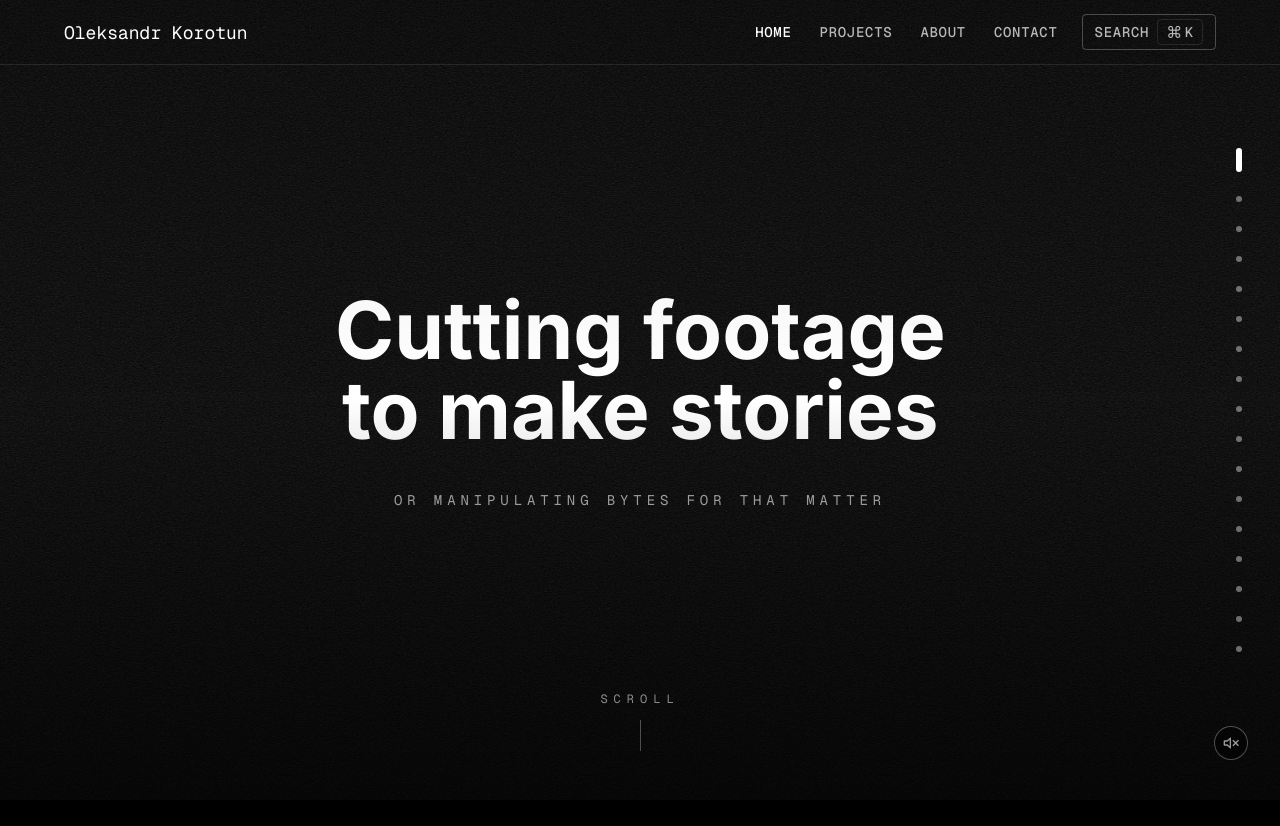
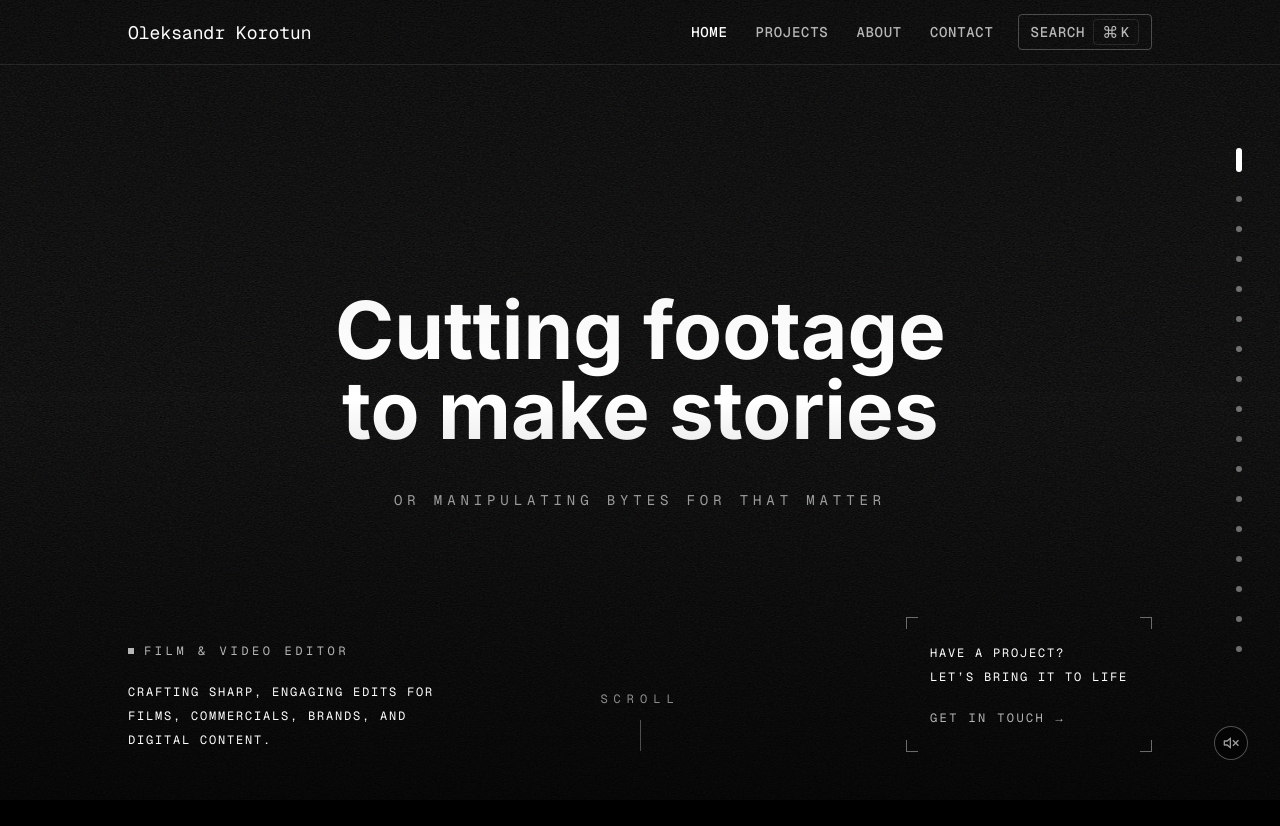
Before and after one commit to jonhyblaze/portfolio-edit, a Next.js app: page / in a window 1280 px wide. Shown: the top 826 px of the page. Built offline with nearby package versions, Linux system fonts and the light colour scheme.

Commit message:
adding a cta to fist slide in showcase block

```diff
--- a/components/layout/header.tsx
+++ b/components/layout/header.tsx
@@ -29,7 +29,7 @@ export function Header() {
         !scrolled && "backdrop-blur-none",
         SKIP_BLUR_ROUTES.has(pathname) && "backdrop-blur-none"
       )}>
-      <div className="max-w-8xl mx-auto flex px-5 sm:px-16 laptop:px-0 h-16 items-center justify-between">
+      <div className="max-w-8xl mx-auto flex px-5 sm:px-16 md:px-32 h-16 items-center justify-between">
         <Link href="/" className="label-l transition-opacity hover:opacity-80">
           Oleksandr Korotun
         </Link>
--- a/components/showcase/video-showcase.tsx
+++ b/components/showcase/video-showcase.tsx
@@ -1,6 +1,7 @@
 "use client"
 
 import { Fragment, useCallback, useEffect, useRef, useState } from "react"
+import Link from "next/link"
 import { SoundToggle } from "@/components/sound/sound-toggle"
 import { useSound } from "@/components/sound/sound-provider"
 import { FilmGrain } from "@/components/film-grain"
@@ -78,6 +79,18 @@ export type TitleSlide = SlideBase &
     kind: "title"
     text: string
     sub?: string
+    /** Bottom left of the frame: the discipline, and a line on what the work is. */
+    standfirst?: {
+      role: string
+      blurb: string
+    }
+    /** Bottom right of the frame: the invitation, framed like a viewfinder. */
+    cta?: {
+      /** One string per line — the break is set here rather than left to the box. */
+      lines: string[]
+      action: string
+      href: string
+    }
   }
 
 /**
@@ -617,20 +630,79 @@ function CaptionCard({ slide }: { slide: CaptionSlide }) {
   )
 }
 
+/** How long after the headline has finished the corners of the frame fill in. */
+const CORNERS_MS = 400
+
 /** The opening card: grain and the headline. The nudge below it comes from Anomaly. */
 function TitleCard({ slide }: { slide: TitleSlide }) {
   const delay = slide.delay ?? 0
+  const settled = rippleEndsAt(slide.text, delay)
 
   return (
+    <>
       <div className="relative max-w-5xl px-8 text-center md:px-16">
         <RippleText text={slide.text} delay={delay} className="h1 z-50 text-balance  text-white" />
         {slide.sub && (
           <p
             className="label-m mt-10 uppercase tracking-[0.35em] text-muted-foreground duration-1000 animate-in fade-in-0 fill-mode-both"
-          style={{ animationDelay: `${rippleEndsAt(slide.text, delay)}ms` }}>
+            style={{ animationDelay: `${settled}ms` }}>
             {slide.sub}
           </p>
         )}
+      </div>
+
+      {/* The two bottom corners of the frame. Absolute against the slide rather than the
+          card, so they sit in the corners of the screen and not around the headline. On
+          a phone there are no corners to speak of — they stack, clear of the nudge. */}
+      {(slide.standfirst || slide.cta) && (
+        <div
+          className="pointer-events-none absolute inset-x-0 bottom-0 z-20 flex flex-col gap-8 px-6 pb-32 duration-1000 animate-in fade-in-0 fill-mode-both md:flex-row md:items-end md:justify-between md:gap-12 md:px-32 md:pb-12"
+          style={{ animationDelay: `${settled + CORNERS_MS}ms` }}>
+          {slide.standfirst && (
+            <div className="max-w-xs">
+              <p className="label-s flex items-center gap-2.5 uppercase tracking-[0.3em] text-muted-foreground">
+                <span aria-hidden className="block size-1.5 bg-muted-foreground" />
+                {slide.standfirst.role}
+              </p>
+              <p className="label-s mt-5 uppercase leading-loose tracking-[0.15em] text-white">{slide.standfirst.blurb}</p>
+            </div>
+          )}
+          {slide.cta && <CtaFrame cta={slide.cta} />}
+        </div>
+      )}
+    </>
+  )
+}
+
+/** The corner marks of a viewfinder, drawn as four short right angles. */
+const CTA_CORNERS = [
+  "left-0 top-0 border-l border-t",
+  "right-0 top-0 border-r border-t",
+  "bottom-0 left-0 border-b border-l",
+  "bottom-0 right-0 border-b border-r"
+]
+
+/** The invitation, bracketed like a frame waiting to be filled. */
+function CtaFrame({ cta }: { cta: NonNullable<TitleSlide["cta"]> }) {
+  return (
+    <div className="relative max-w-xs px-5 py-6 md:px-6">
+      {CTA_CORNERS.map((corner) => (
+        <span key={corner} aria-hidden className={cn("absolute size-3 border-white/40", corner)} />
+      ))}
+      <p className="label-s uppercase leading-loose tracking-[0.15em] text-white">
+        {cta.lines.map((line, i) => (
+          <Fragment key={line}>
+            {i > 0 && <br />}
+            {line}
+          </Fragment>
+        ))}
+      </p>
+      <Link
+        href={cta.href}
+        className="label-s pointer-events-auto mt-5 inline-flex items-center gap-2 uppercase tracking-[0.2em] text-muted-foreground transition-colors hover:text-white">
+        {cta.action}
+        <span aria-hidden>&rarr;</span>
+      </Link>
     </div>
   )
 }
--- a/components/sound/sound-toggle.tsx
+++ b/components/sound/sound-toggle.tsx
@@ -20,7 +20,7 @@ export function SoundToggle({ className }: { className?: string }) {
         className
       )}>
       {enabled ? <RiVolumeUpLine className="h-4 w-4" /> : <RiVolumeMuteLine className="h-4 w-4" />}
-      <span className={cn("label-s hidden uppercase tracking-widest group-hover:inline transition-all duration-500")}>{enabled ? "Sound on" : "Sound off"}</span>
+      <span className={cn("label-s hidden uppercase tracking-widest group-hover:inline transition-all duration-500")}>{enabled ? "On" : "Off"}</span>
     </button>
   )
 }
--- a/data/showcase.ts
+++ b/data/showcase.ts
@@ -1,4 +1,5 @@
 import type { ShowcaseSlide } from "@/components/showcase/video-showcase"
+import { routes } from "@/data/routes"
 
 /**
  * Video files live on Cloudflare R2 (see scripts/README.md); only the small
@@ -57,7 +58,16 @@ export const showcaseSlides: ShowcaseSlide[] = [
     id: "intro",
     kind: "title",
     text: "Cutting footage to make stories",
-    sub: "Or manipulating bytes for that matter"
+    sub: "Or manipulating bytes for that matter",
+    standfirst: {
+      role: "Film & video editor",
+      blurb: "Crafting sharp, engaging edits for films, commercials, brands, and digital content."
+    },
+    cta: {
+      lines: ["Have a project?", "Let’s bring it to life"],
+      action: "Get in touch",
+      href: routes.contact
+    }
   },
   {
     id: "hum",
```
Lines whose indentation alone changed are shown as unchanged.
